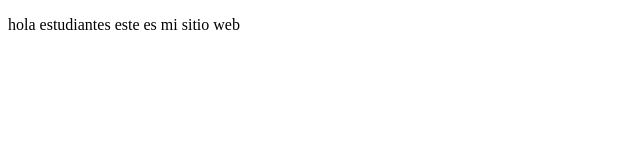
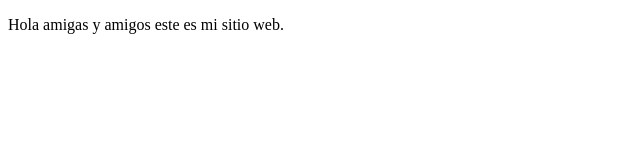
Before and after one commit to Albeco20/ProyectoDemoCursoPrework, a plain HTML site: page index.html in a window 1280 px wide. Shown: the full height of the page, 0-640 px from the left. Drawn offline with Linux system fonts and the light colour scheme.

Commit message:
cambios index

```diff
--- a/index.html
+++ b/index.html
@@ -7,6 +7,6 @@
     <title>Hola mundo</title>
 </head>
 <body>
-    <p>hola estudiantes este es mi sitio web</p>
+    <p>Hola amigas y amigos este es mi sitio web.</p>
 </body>
 </html>
```
